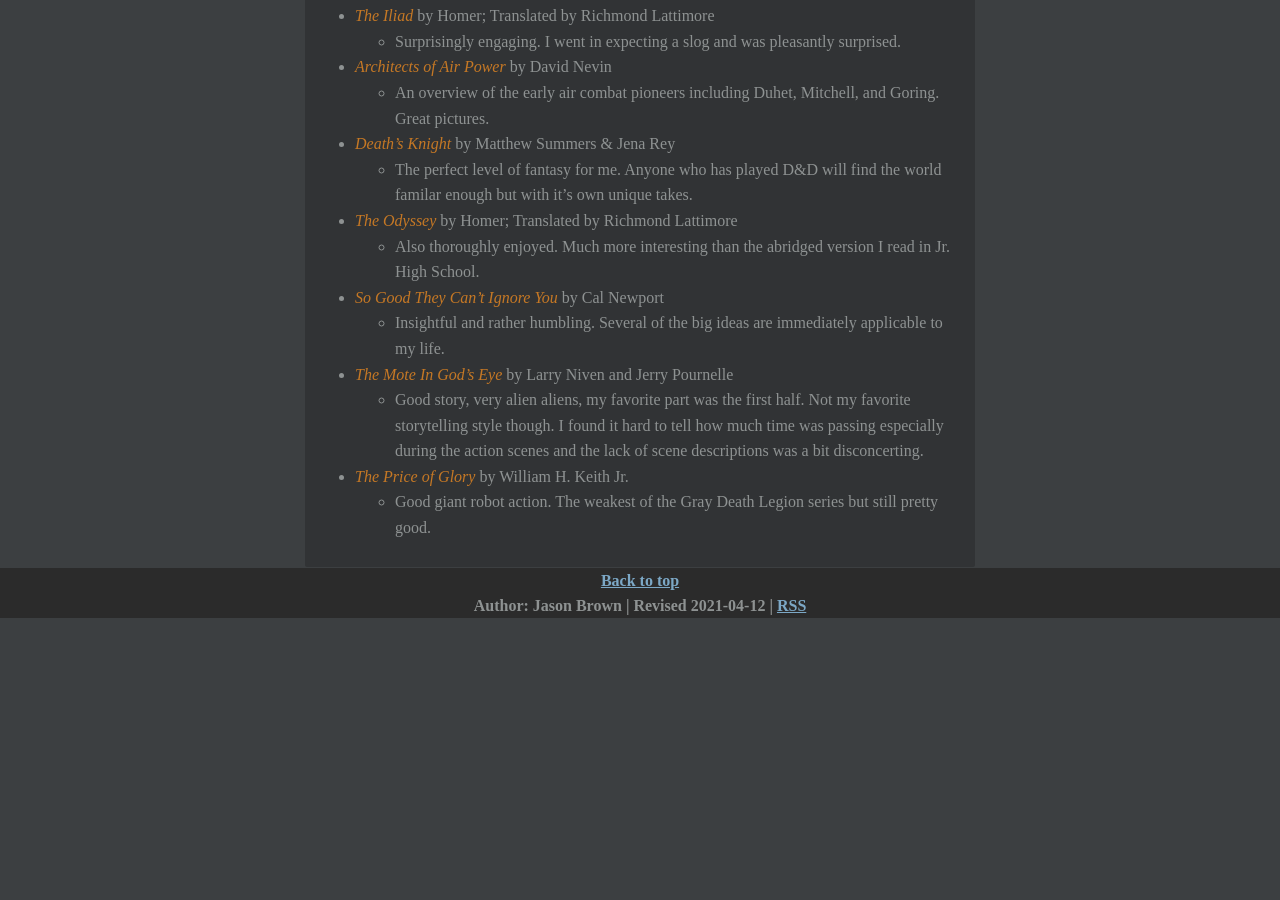
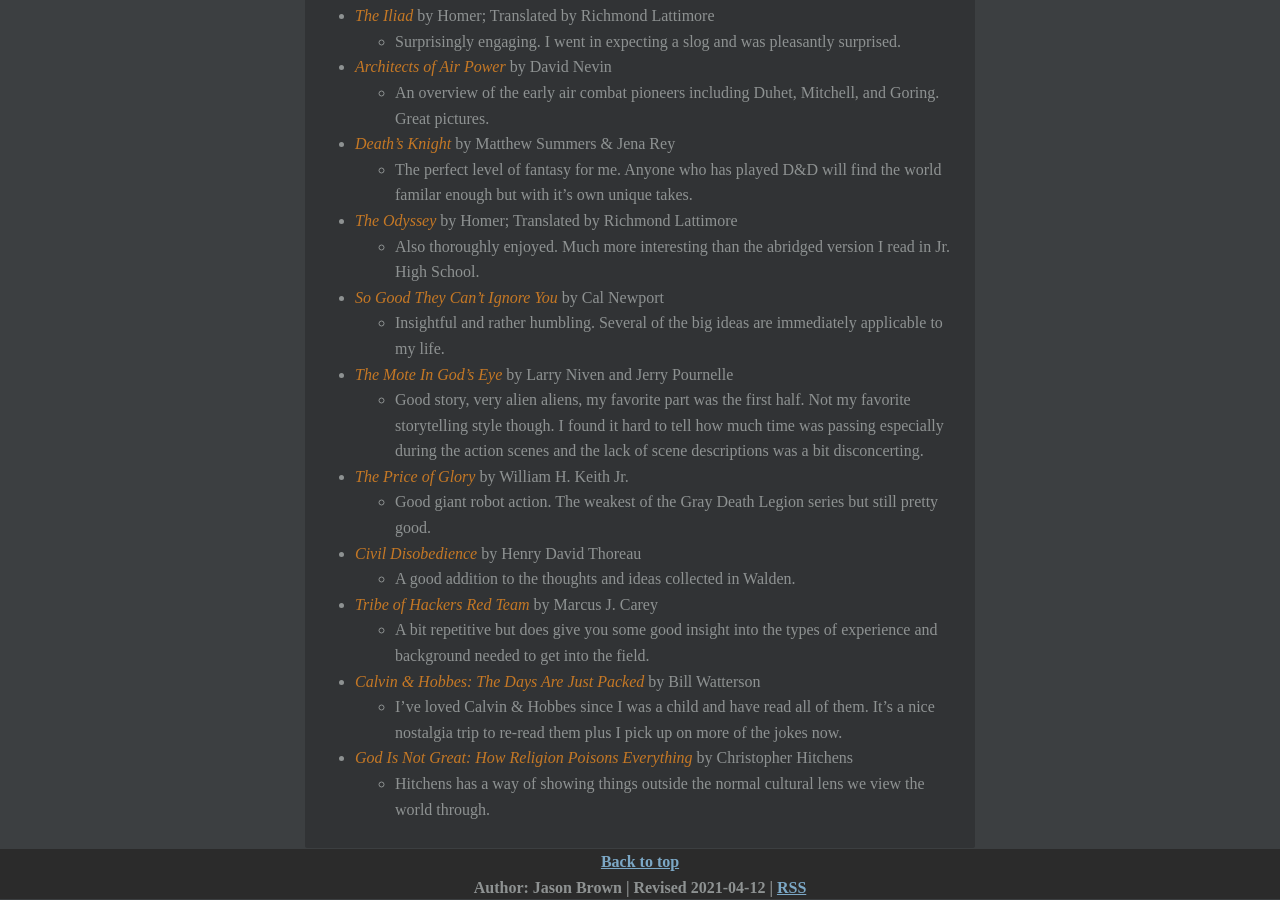
Before and after one commit to noUsernamesLef7/noUsernamesLef7.github.io, a Jekyll site: the page built from personal/books/index.md, in a window 1280 px wide and 900 px high, scrolled down 937 px. Built offline with Jekyll 4.4.1, drawn with Linux system fonts in a browser that asks for light colours; before the commit the page ends 1556 px from its top, so only the background shows below that.

Commit message:
Add a few more recent books I've read.

```diff
--- a/personal/books/index.md
+++ b/personal/books/index.md
@@ -35,3 +35,11 @@ I like many others have recently come to the realization that I no longer read b
 	* Good story, very alien aliens, my favorite part was the first half. Not my favorite storytelling style though. I found it hard to tell how much time was passing especially during the action scenes and the lack of scene descriptions was a bit disconcerting.
 * *The Price of Glory* by William H. Keith Jr.
 	* Good giant robot action. The weakest of the Gray Death Legion series but still pretty good.
+* *Civil Disobedience* by Henry David Thoreau
+	* A good addition to the thoughts and ideas collected in Walden.
+* *Tribe of Hackers Red Team* by Marcus J. Carey
+	* A bit repetitive but does give you some good insight into the types of experience and background needed to get into the field.
+* *Calvin & Hobbes: The Days Are Just Packed* by Bill Watterson
+	* I've loved Calvin & Hobbes since I was a child and have read all of them. It's a nice nostalgia trip to re-read them plus I pick up on more of the jokes now.
+* *God Is Not Great: How Religion Poisons Everything* by Christopher Hitchens
+	* Hitchens has a way of showing things outside the normal cultural lens we view the world through.
```
